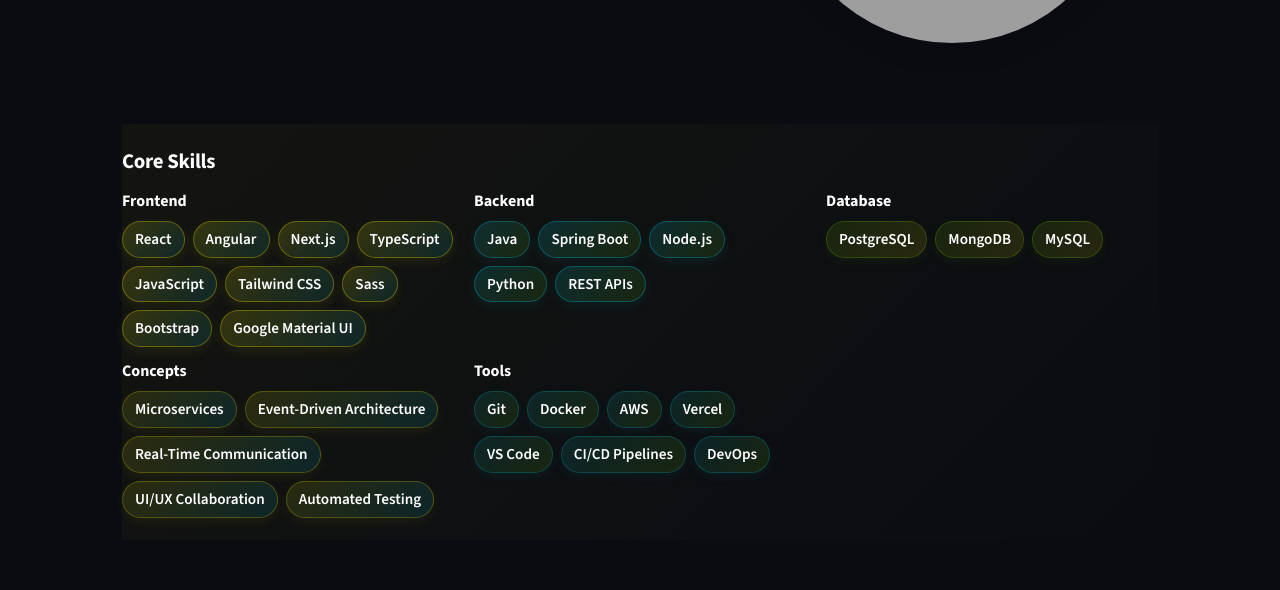
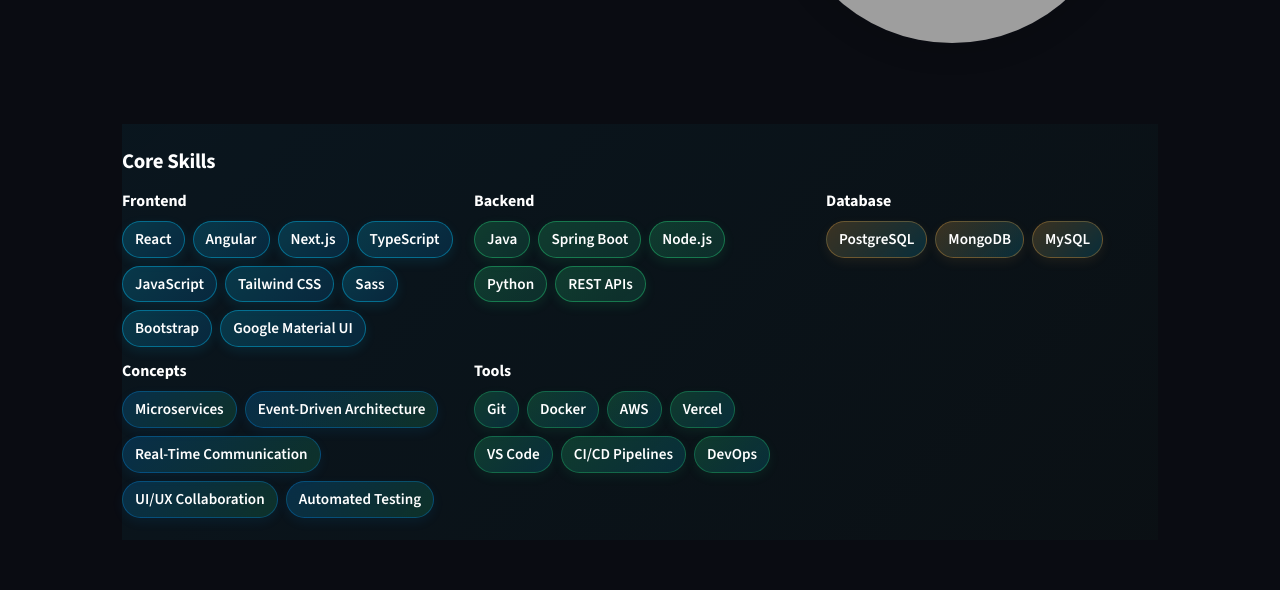
Before and after one commit to Deepika2605/portfolio_v2026, a React (Vite) app: page / in a window 1280 px wide. Shown: the part 1120-1710 px from the top of the page. Built offline with nearby package versions, Linux system fonts and the light colour scheme; no server answers; grey boxes are pictures that could not be loaded.

Commit message:
Update CoreSkills with Sunrise Mountain River palette - turquoise, sky blue, green gradients

```diff
--- a/src/components/CoreSkills/CoreSkills.css
+++ b/src/components/CoreSkills/CoreSkills.css
@@ -1,5 +1,5 @@
 .core-skills {
-  background: linear-gradient(135deg, rgba(199, 186, 0, 0.05) 0%, transparent 100%);
+  background: linear-gradient(135deg, rgba(0, 201, 255, 0.05) 0%, rgba(38, 222, 129, 0.02) 100%);
   padding: 22px 0;
   margin: 14px 0 28px 0;
 }
@@ -55,90 +55,90 @@
 }
 
 .core-pill {
-  background: linear-gradient(135deg, rgba(199, 186, 0, 0.15), rgba(199, 186, 0, 0.1));
-  border: 1px solid rgba(199, 186, 0, 0.3);
+  background: linear-gradient(135deg, rgba(0, 201, 255, 0.15), rgba(0, 201, 255, 0.1));
+  border: 1px solid rgba(0, 201, 255, 0.3);
   color: #ffffff;
   padding: 6px 12px;
   border-radius: 999px;
   font-weight: 600;
-  box-shadow: 0 4px 12px rgba(199, 186, 0, 0.08);
+  box-shadow: 0 4px 12px rgba(0, 201, 255, 0.08);
   font-size: 0.95rem;
   transition: all 0.2s ease;
 }
 
 .core-pill:hover {
-  background: linear-gradient(135deg, rgba(199, 186, 0, 0.25), rgba(199, 186, 0, 0.15));
-  border-color: rgba(199, 186, 0, 0.5);
+  background: linear-gradient(135deg, rgba(0, 201, 255, 0.25), rgba(0, 201, 255, 0.15));
+  border-color: rgba(0, 201, 255, 0.5);
   transform: translateY(-2px);
-  box-shadow: 0 6px 16px rgba(199, 186, 0, 0.12);
+  box-shadow: 0 6px 16px rgba(0, 201, 255, 0.12);
 }
 
-/* Category-specific pill colors using Tech Radar palette */
+/* Category-specific pill colors using Sunrise Mountain River palette */
 .pill-frontend {
-  background: linear-gradient(135deg, rgba(199, 186, 0, 0.2), rgba(0, 158, 176, 0.15));
-  border: 1px solid rgba(199, 186, 0, 0.4);
-  box-shadow: 0 4px 12px rgba(199, 186, 0, 0.1);
+  background: linear-gradient(135deg, rgba(0, 201, 255, 0.2), rgba(0, 153, 255, 0.15));
+  border: 1px solid rgba(0, 201, 255, 0.4);
+  box-shadow: 0 4px 12px rgba(0, 201, 255, 0.1);
 }
 
 .pill-frontend:hover {
-  background: linear-gradient(135deg, rgba(199, 186, 0, 0.3), rgba(0, 158, 176, 0.25));
-  border-color: rgba(199, 186, 0, 0.6);
+  background: linear-gradient(135deg, rgba(0, 201, 255, 0.3), rgba(0, 153, 255, 0.25));
+  border-color: rgba(0, 201, 255, 0.6);
 }
 
 .pill-backend {
-  background: linear-gradient(135deg, rgba(0, 158, 176, 0.2), rgba(91, 163, 0, 0.15));
-  border: 1px solid rgba(0, 158, 176, 0.4);
-  box-shadow: 0 4px 12px rgba(0, 158, 176, 0.1);
+  background: linear-gradient(135deg, rgba(38, 222, 129, 0.2), rgba(32, 201, 151, 0.15));
+  border: 1px solid rgba(38, 222, 129, 0.4);
+  box-shadow: 0 4px 12px rgba(38, 222, 129, 0.1);
 }
 
 .pill-backend:hover {
-  background: linear-gradient(135deg, rgba(0, 158, 176, 0.3), rgba(91, 163, 0, 0.25));
-  border-color: rgba(0, 158, 176, 0.6);
+  background: linear-gradient(135deg, rgba(38, 222, 129, 0.3), rgba(32, 201, 151, 0.25));
+  border-color: rgba(38, 222, 129, 0.6);
 }
 
 .pill-database {
-  background: linear-gradient(135deg, rgba(91, 163, 0, 0.15), rgba(199, 186, 0, 0.15));
-  border: 1px solid rgba(91, 163, 0, 0.3);
-  box-shadow: 0 4px 12px rgba(91, 163, 0, 0.08);
+  background: linear-gradient(135deg, rgba(255, 179, 71, 0.2), rgba(0, 201, 255, 0.15));
+  border: 1px solid rgba(255, 179, 71, 0.3);
+  box-shadow: 0 4px 12px rgba(255, 179, 71, 0.08);
 }
 
 .pill-database:hover {
-  background: linear-gradient(135deg, rgba(91, 163, 0, 0.25), rgba(199, 186, 0, 0.25));
-  border-color: rgba(91, 163, 0, 0.5);
+  background: linear-gradient(135deg, rgba(255, 179, 71, 0.3), rgba(0, 201, 255, 0.25));
+  border-color: rgba(255, 179, 71, 0.5);
 }
 
 .pill-concepts {
-  background: linear-gradient(135deg, rgba(199, 186, 0, 0.15), rgba(0, 158, 176, 0.15));
-  border: 1px solid rgba(199, 186, 0, 0.3);
-  box-shadow: 0 4px 12px rgba(199, 186, 0, 0.08);
+  background: linear-gradient(135deg, rgba(0, 153, 255, 0.2), rgba(38, 222, 129, 0.15));
+  border: 1px solid rgba(0, 153, 255, 0.3);
+  box-shadow: 0 4px 12px rgba(0, 153, 255, 0.08);
 }
 
 .pill-concepts:hover {
-  background: linear-gradient(135deg, rgba(199, 186, 0, 0.25), rgba(0, 158, 176, 0.25));
-  border-color: rgba(199, 186, 0, 0.5);
+  background: linear-gradient(135deg, rgba(0, 153, 255, 0.3), rgba(38, 222, 129, 0.25));
+  border-color: rgba(0, 153, 255, 0.5);
 }
 
 .pill-tools {
-  background: linear-gradient(135deg, rgba(0, 158, 176, 0.15), rgba(91, 163, 0, 0.15));
-  border: 1px solid rgba(0, 158, 176, 0.3);
-  box-shadow: 0 4px 12px rgba(0, 158, 176, 0.08);
+  background: linear-gradient(135deg, rgba(38, 222, 129, 0.2), rgba(0, 201, 255, 0.15));
+  border: 1px solid rgba(38, 222, 129, 0.3);
+  box-shadow: 0 4px 12px rgba(38, 222, 129, 0.08);
 }
 
 .pill-tools:hover {
-  background: linear-gradient(135deg, rgba(0, 158, 176, 0.25), rgba(91, 163, 0, 0.25));
-  border-color: rgba(0, 158, 176, 0.5);
+  background: linear-gradient(135deg, rgba(38, 222, 129, 0.3), rgba(0, 201, 255, 0.25));
+  border-color: rgba(38, 222, 129, 0.5);
 }
 
 .pill-default {
-  background: linear-gradient(135deg, rgba(91, 163, 0, 0.15), rgba(199, 186, 0, 0.1));
-  border: 1px solid rgba(91, 163, 0, 0.3);
+  background: linear-gradient(135deg, rgba(0, 201, 255, 0.15), rgba(38, 222, 129, 0.1));
+  border: 1px solid rgba(0, 201, 255, 0.3);
   color: #e0e0e0;
-  box-shadow: 0 4px 12px rgba(91, 163, 0, 0.08);
+  box-shadow: 0 4px 12px rgba(0, 201, 255, 0.08);
 }
 
 .pill-default:hover {
-  background: linear-gradient(135deg, rgba(91, 163, 0, 0.25), rgba(199, 186, 0, 0.2));
-  border-color: rgba(91, 163, 0, 0.5);
+  background: linear-gradient(135deg, rgba(0, 201, 255, 0.25), rgba(38, 222, 129, 0.2));
+  border-color: rgba(0, 201, 255, 0.5);
 }
 
 @media (min-width: 700px) {
```
